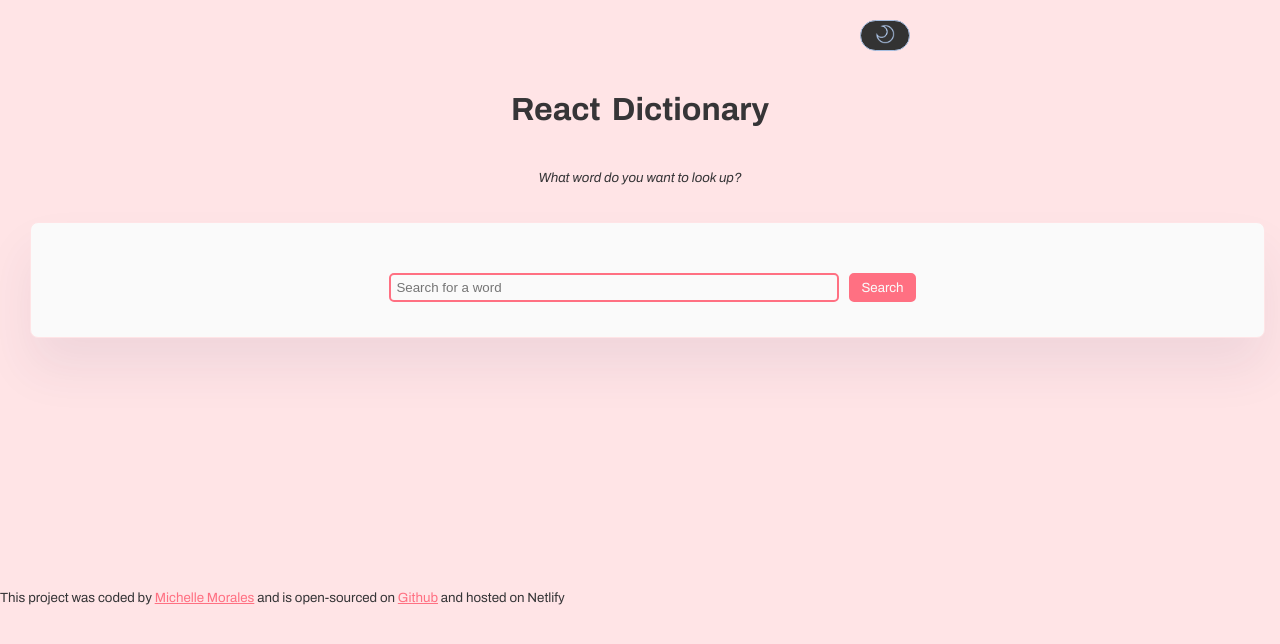
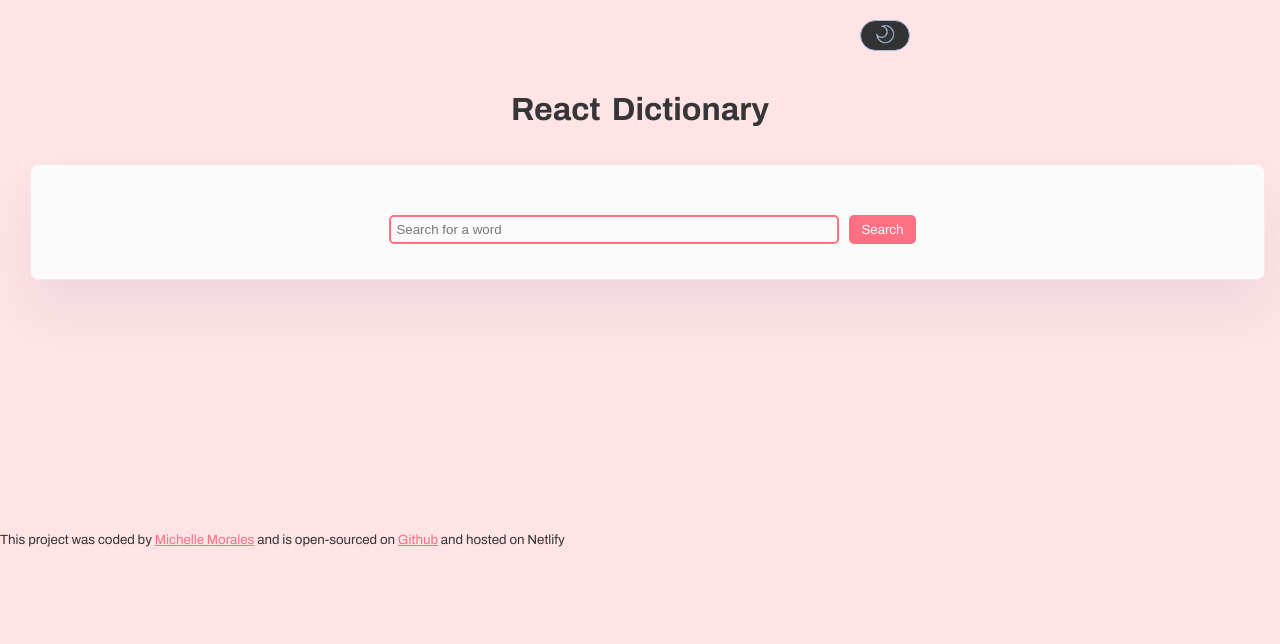
Before and after one commit to Mickie4/React-Dictionary, a React (Create React App) app: page / in a window 1280 px wide. Shown: the top 644 px of the page. Built offline with nearby package versions, Linux system fonts and the light colour scheme.

Commit message:
working on the styling

```diff
--- a/src/App.js
+++ b/src/App.js
@@ -6,7 +6,6 @@ import {
   StyledBtn,
   StyledIcon,
   StyledHeader,
-  StyledPromptText,
   StyledFooter,
   StyledLink,
   StyledContainer,
@@ -46,9 +45,6 @@ export default function App() {
             </StyledColLeft>
             <StyledCol>
               <StyledHeader>React Dictionary</StyledHeader>
-              <StyledPromptText>
-                What word do you want to look up?
-              </StyledPromptText>
             </StyledCol>
           </StyledRow>
           {/* Search Component */}
--- a/src/styled-components/App-styling.js
+++ b/src/styled-components/App-styling.js
@@ -68,11 +68,6 @@ export const StyledHeader = styled.h1`
   } ;
 `;
 
-export const StyledPromptText = styled.h5`
-  padding-top: 20px;
-  font-style: oblique;
-`;
-
 export const StyledFooter = styled.footer`
   margin-top: 250px;
   text-align: center;
```
